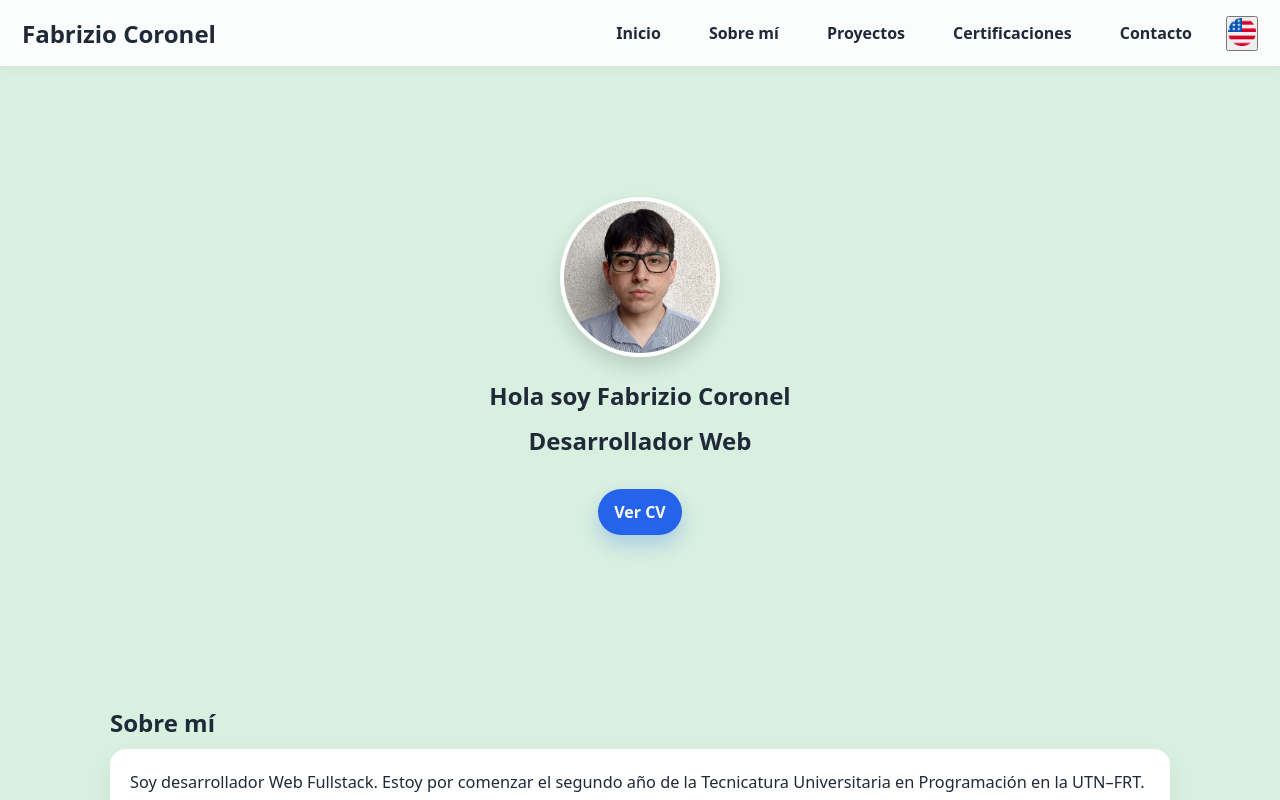
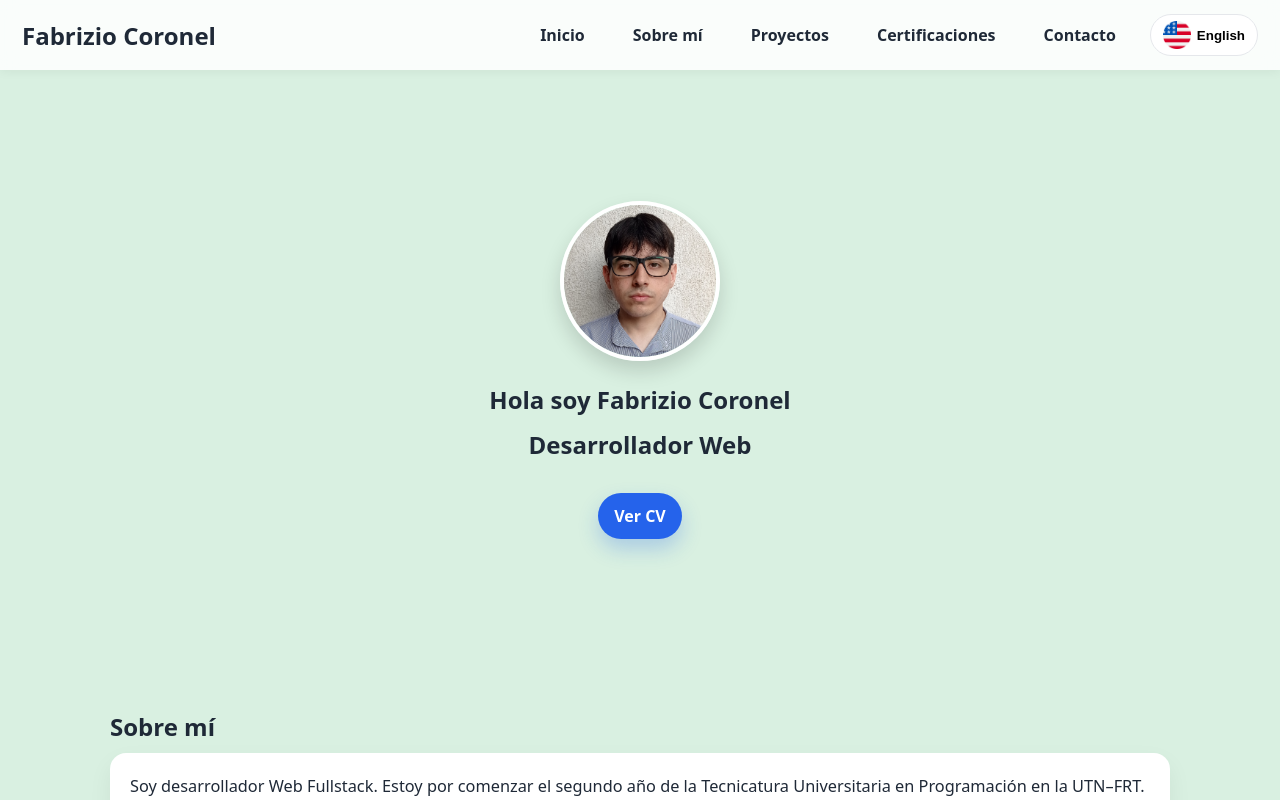
Before and after one commit to farz21/portfolio-web, a React (Vite) app: page / in a window 1280 px wide. Shown: the top 800 px of the page. Built offline with nearby package versions, Linux system fonts and the light colour scheme.

Commit message:
actualizacion

```diff
--- a/index.html
+++ b/index.html
@@ -1,5 +1,5 @@
 <!doctype html>
-<html lang="en">
+<html lang="es">
   <head>
     <meta charset="UTF-8" />
     <link rel="icon" type="image/x-icon" href="/favicon1.ico" />
--- a/src/App.css
+++ b/src/App.css
@@ -73,10 +73,32 @@ p {
 }
 
 /* ===== BOTÓN BANDERAS ===== */
+.lang-btn {
+  display: flex;
+  align-items: center;
+  gap: 6px;
+  background: var(--color-card-bg);
+  border: 1px solid #e5e7eb;
+  border-radius: 999px;
+  padding: 6px 12px;
+  font-weight: 600;
+  cursor: pointer;
+  transition: background 0.3s ease, color 0.3s ease;
+}
+
 .lang-btn img {
-  width: 28px;
-  height: 28px;
+  width: 24px;
+  height: 24px;
+  transition: filter 0.3s ease;
 }
+
+.lang-btn:hover {
+  background: var(--color-primary-hover);
+  color: white;
+}
+
+
+
 
 /* ===== PROJECTS GRID ===== */
 .projects-grid {
--- a/src/components/Navbar.jsx
+++ b/src/components/Navbar.jsx
@@ -23,15 +23,22 @@ export default function Navbar({ lang, setLang, texts }) {
         <a href="#certifications" onClick={() => setOpen(false)}>{texts.nav_certifications}</a>
         <a href="#contact" onClick={() => setOpen(false)}>{texts.nav_contact}</a>
 
-        {/* BOTÓN DE BANDERAS */}
+        {/* BOTÓN DE BANDERAS + TEXTO */}
         <button
           className="lang-btn"
           onClick={() => setLang(lang === "es" ? "en" : "es")}
         >
-          <img
-            src={lang === "es" ? "/us.png" : "/es.png"}
-            alt="Cambiar idioma"
-          />
+          {lang === "es" ? (
+            <>
+              <img src="/us.png" alt="English" />
+              <span>English</span>
+            </>
+          ) : (
+            <>
+              <img src="/es.png" alt="Español" />
+              <span>Español</span>
+            </>
+          )}
         </button>
       </nav>
     </header>
```
